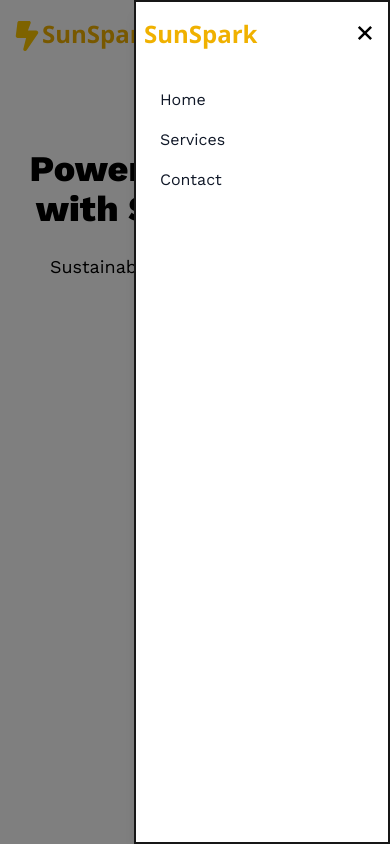
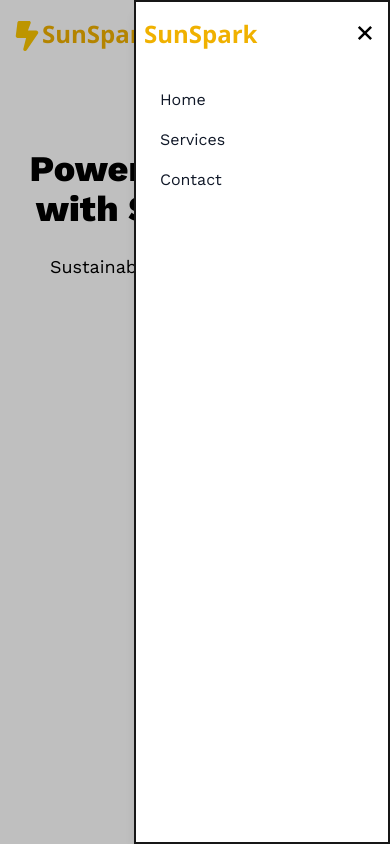
Before and after one commit to kadelcode/solar-landing-page, a Next.js app: page / in a window 390 px wide. Both pictures are taken after a click on the button 363 px from the left and 31 px from the top of the page. Built offline with nearby package versions, Linux system fonts and the light colour scheme.

Commit message:
Add opacity when mobile menu is open

```diff
--- a/src/components/Navbar.tsx
+++ b/src/components/Navbar.tsx
@@ -35,7 +35,7 @@ const Navbar = () => {
             </div>
 
             {isOpen && (
-                    <div className="md:hidden fixed inset-0 bg-[#000]/50 z-10" onClick={toggleMenu}></div>
+                    <div className="md:hidden fixed inset-0 bg-[#000]/50 opacity-50 z-10" onClick={toggleMenu}></div>
             )}
                     <div
                       className={`md:hidden fixed inset-y-0 right-0 w-64 z-20 border-2 bg-[#fff] shadow-lg
```
